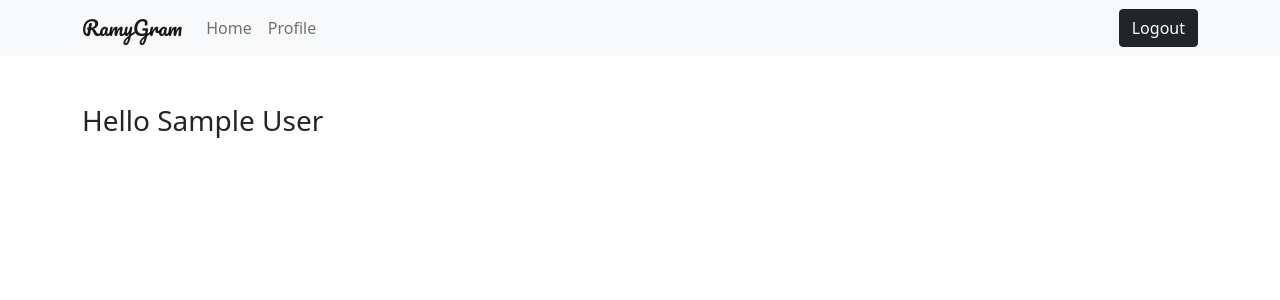
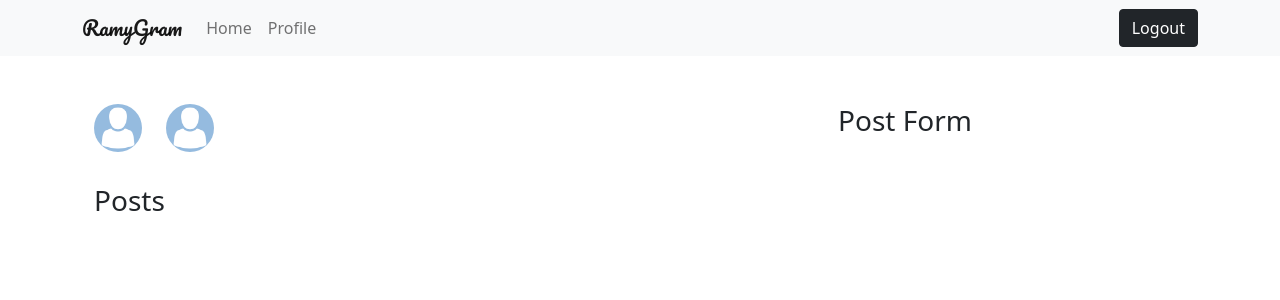
Before and after one commit to ramyabyyu/ramygram-igclone, a React (Create React App) app in the folder frontend/: page / in a window 1280 px wide. Shown: the top 300 px of the page. Built offline with nearby package versions, Linux system fonts and the light colour scheme; sample sign-in values are in the browser's storage.

Commit message:
Designing Home Page Layout

```diff
--- /dev/null
+++ b/frontend/src/components/home/PostForm/PostForm.jsx
@@ -0,0 +1,11 @@
+import React from "react";
+
+const PostForm = () => {
+  return (
+    <div>
+      <h3>Post Form</h3>
+    </div>
+  );
+};
+
+export default PostForm;
--- /dev/null
+++ b/frontend/src/components/home/Posts/Posts.jsx
@@ -0,0 +1,11 @@
+import React from "react";
+
+const Posts = () => {
+  return (
+    <div>
+      <h3>Posts</h3>
+    </div>
+  );
+};
+
+export default Posts;
--- /dev/null
+++ b/frontend/src/components/home/Stories/Stories.jsx
@@ -0,0 +1,27 @@
+import React from "react";
+import { Col, Row } from "react-bootstrap";
+import Image from "react-bootstrap/Image";
+import noImage from "../../../userImage/noimage.png";
+
+const Stories = () => {
+  return (
+    <div className="stories__container">
+      <Image
+        src={noImage}
+        alt="No Image"
+        className="profile__story"
+        fluid
+        roundedCircle
+      />
+      <Image
+        src={noImage}
+        alt="No Image"
+        className="profile__story"
+        fluid
+        roundedCircle
+      />
+    </div>
+  );
+};
+
+export default Stories;
--- a/frontend/src/index.css
+++ b/frontend/src/index.css
@@ -32,3 +32,15 @@
     transform: rotate(360deg);
   }
 }
+
+/* Stories */
+.stories__container {
+  height: 3rem;
+  display: flex;
+  margin-bottom: 2rem;
+  overflow-x: scroll;
+}
+
+.profile__story {
+  margin-right: 1.5rem;
+}
--- a/frontend/src/pages/Home.jsx
+++ b/frontend/src/pages/Home.jsx
@@ -1,7 +1,11 @@
 import React, { useEffect } from "react";
 import { useSelector } from "react-redux";
 import { useNavigate } from "react-router-dom";
+import Posts from "../components/home/Posts/Posts";
+import Stories from "../components/home/Stories/Stories";
+import { Container, Row, Col } from "react-bootstrap";
 import * as Path from "../routeNames";
+import PostForm from "../components/home/PostForm/PostForm";
 
 const Home = () => {
   const { user } = useSelector((state) => state.auth);
@@ -14,7 +18,23 @@ const Home = () => {
     }
   }, [user, navigate]);
 
-  return <>{user && <h3>Hello {user.user.name}</h3>}</>;
+  return (
+    <>
+      {user && (
+        <Container fluid="md">
+          <Row>
+            <Col md="8">
+              <Stories />
+              <Posts />
+            </Col>
+            <Col md="4">
+              <PostForm />
+            </Col>
+          </Row>
+        </Container>
+      )}
+    </>
+  );
 };
 
 export default Home;
```
Also changed, not shown: frontend/src/userImage/noimage.png (added).
